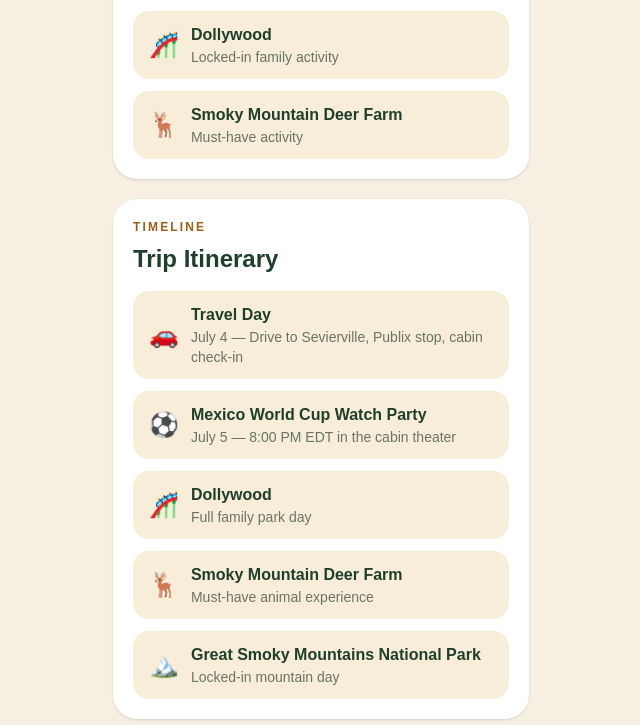
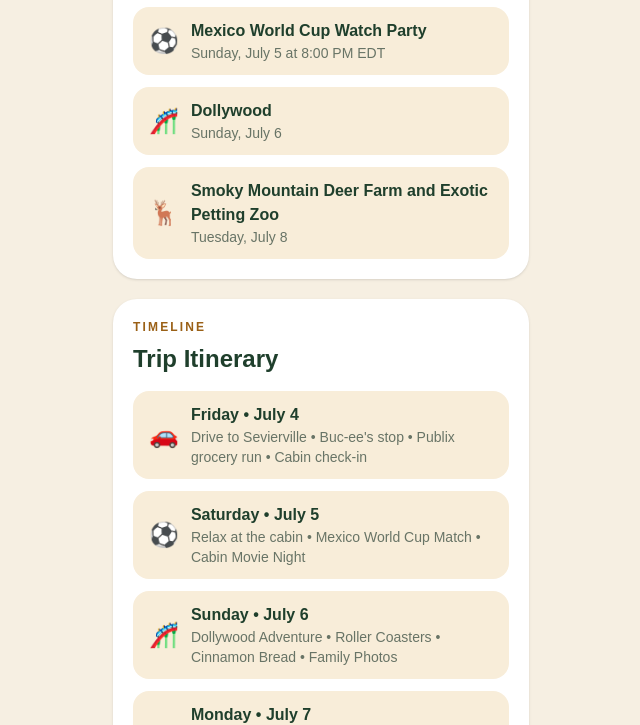
Before and after one commit to jchoate2009-hue/choate-family-adventures, a Next.js app: page / in a window 1280 px wide. Shown: the part 1043-1768 px from the top of the page, without its empty margins (319-959 px from the left). Built offline with nearby package versions, Linux system fonts and the light colour scheme.

Commit message:
Trailhead: add full itinerary data

```diff
--- a/src/data/adventure.ts
+++ b/src/data/adventure.ts
@@ -3,10 +3,12 @@ export const adventure = {
   title: "Smoky Mountain Adventure",
   year: "2026",
   location: "Pigeon Forge / Sevierville",
+
   dates: {
     start: "2026-07-04T16:00:00-04:00",
     end: "2026-07-09T10:00:00-04:00",
   },
+
   currentMission: {
     number: 1,
     emoji: "🎬",
@@ -14,11 +16,14 @@ export const adventure = {
     description: "Pick the movie you want to host in the cabin theater.",
     status: "Active",
   },
+
   updates: [
     "Clean app foundation deployed",
     "Movie Mission is being prepared",
     "Mexico World Cup watch party added to itinerary",
+    "Timeline updated with the core vacation schedule",
   ],
+
   nextEvents: [
     {
       emoji: "⚽",
@@ -28,41 +33,52 @@ export const adventure = {
     {
       emoji: "🎢",
       title: "Dollywood",
-      detail: "Locked-in family activity",
+      detail: "Sunday, July 6",
     },
     {
       emoji: "🦌",
-      title: "Smoky Mountain Deer Farm",
-      detail: "Must-have activity",
+      title: "Smoky Mountain Deer Farm and Exotic Petting Zoo",
+      detail: "Tuesday, July 8",
     },
   ],
+
   timeline: [
     {
       emoji: "🚗",
-    title: "Travel Day",
-    detail: "July 4 — Drive to Sevierville, Publix stop, cabin check-in",
+      title: "Friday • July 4",
+      detail:
+        "Drive to Sevierville • Buc-ee's stop • Publix grocery run • Cabin check-in",
     },
     {
       emoji: "⚽",
-    title: "Mexico World Cup Watch Party",
-    detail: "July 5 — 8:00 PM EDT in the cabin theater",
+      title: "Saturday • July 5",
+      detail: "Relax at the cabin • Mexico World Cup Match • Cabin Movie Night",
     },
     {
       emoji: "🎢",
-    title: "Dollywood",
-    detail: "Full family park day",
+      title: "Sunday • July 6",
+      detail:
+        "Dollywood Adventure • Roller Coasters • Cinnamon Bread • Family Photos",
+    },
+    {
+      emoji: "🏔️",
+      title: "Monday • July 7",
+      detail:
+        "Great Smoky Mountains National Park • Scenic Drive • Explore the Mountains",
     },
     {
       emoji: "🦌",
-    title: "Smoky Mountain Deer Farm",
-    detail: "Must-have animal experience",
+      title: "Tuesday • July 8",
+      detail:
+        "Smoky Mountain Deer Farm and Exotic Petting Zoo • Knoxville Smokies Baseball Game",
     },
     {
-    emoji: "🏔️",
-    title: "Great Smoky Mountains National Park",
-    detail: "Locked-in mountain day",
+      emoji: "🚗",
+      title: "Wednesday • July 9",
+      detail: "Cabin Checkout • Breakfast • Drive Home",
     },
   ],
+
   crew: [
     "Jeff",
     "Patty",
```
Lines whose indentation alone changed are shown as unchanged.
